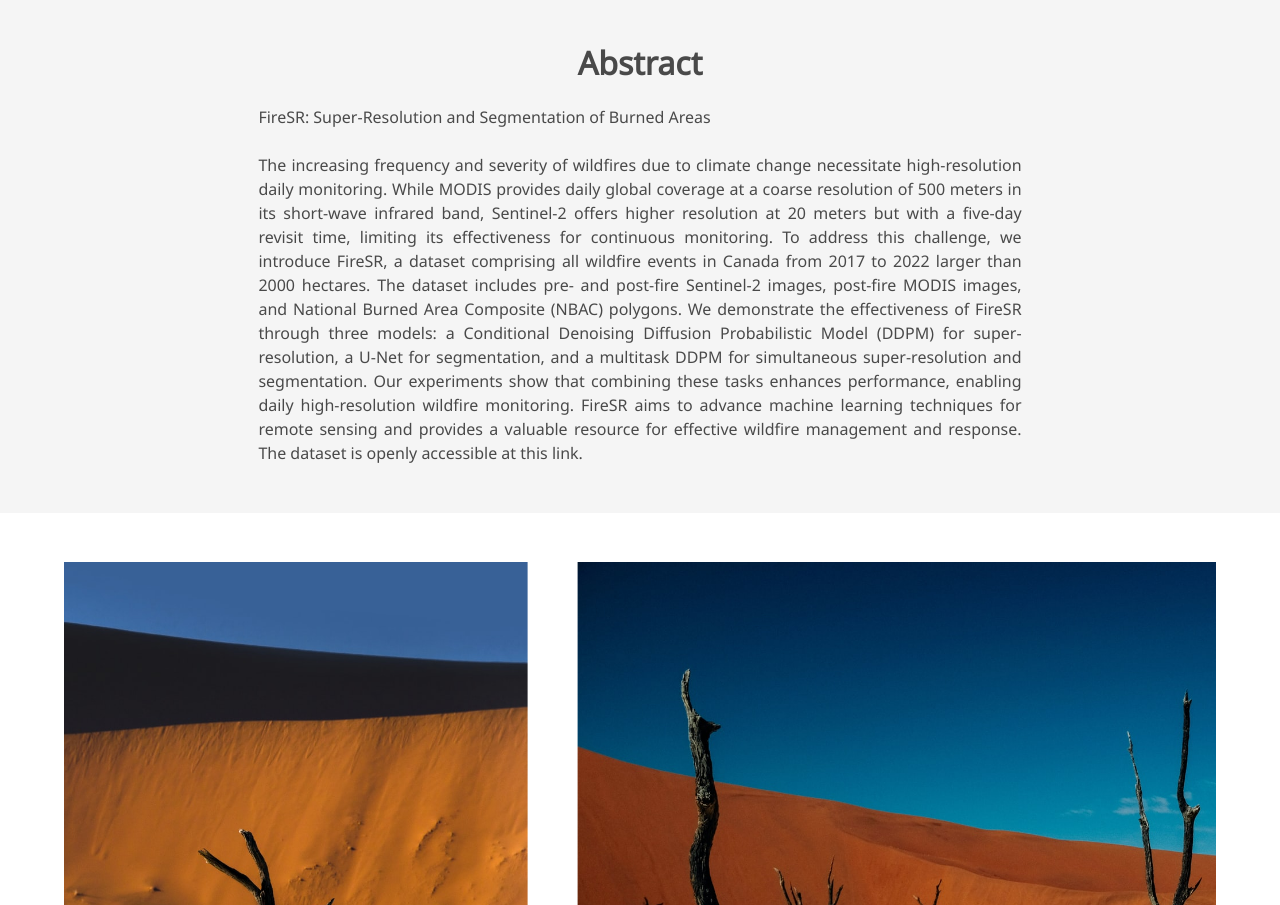
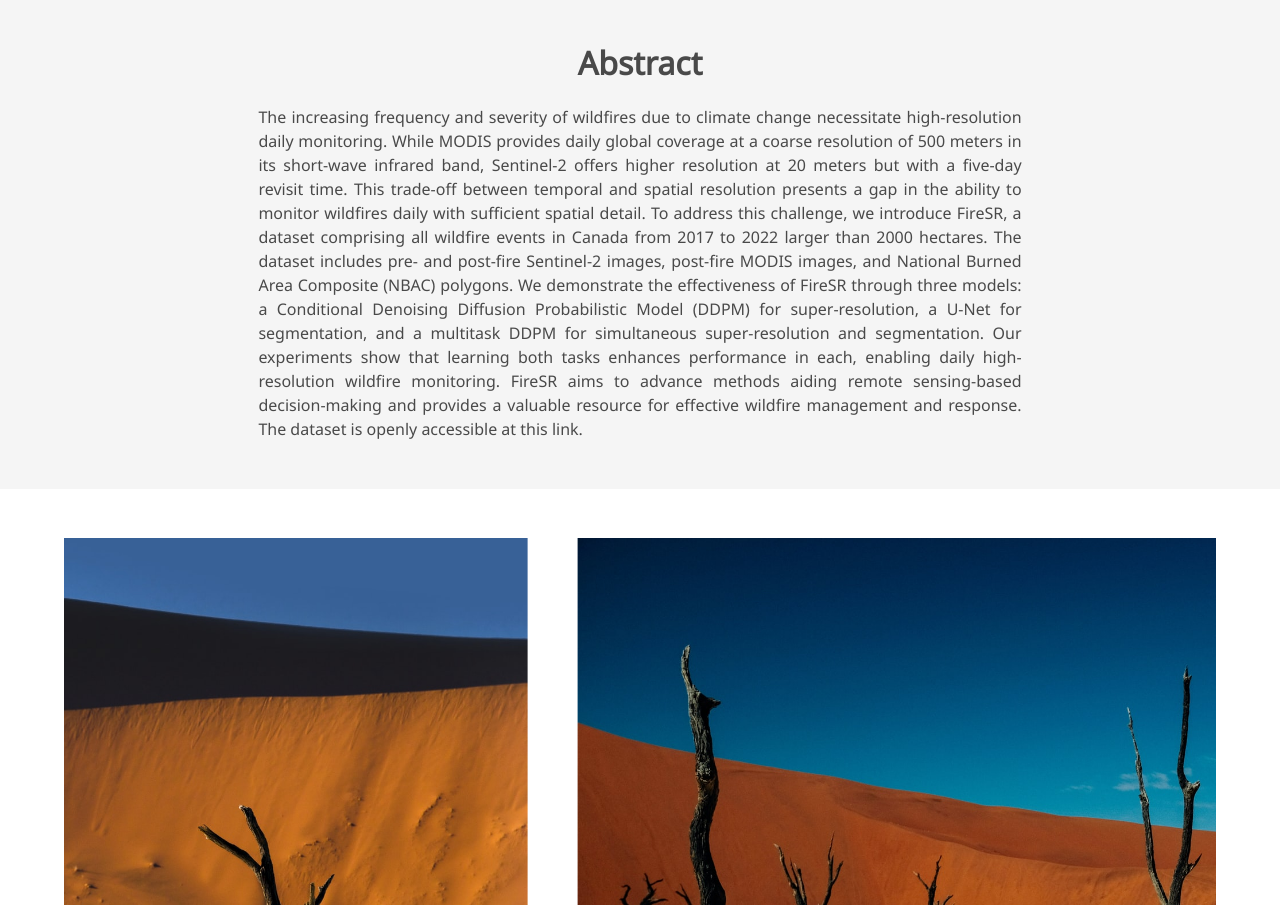
Before and after one commit to EricBrune/FireSR, a plain HTML site: page index.html in a window 1280 px wide. Shown: the part 804-1709 px from the top of the page. Drawn offline with nearby package versions, Linux system fonts and the light colour scheme; some icons are missing; a web font is replaced by a local one.

Commit message:
Update abstract

```diff
--- a/index.html
+++ b/index.html
@@ -124,9 +124,7 @@
           <h2 class="title is-3">Abstract</h2>
           <div class="content has-text-justified">
             <p>
-              FireSR: Super-Resolution and Segmentation of Burned Areas
-              <br><br>
-              The increasing frequency and severity of wildfires due to climate change necessitate high-resolution daily monitoring. While MODIS provides daily global coverage at a coarse resolution of 500 meters in its short-wave infrared band, Sentinel-2 offers higher resolution at 20 meters but with a five-day revisit time, limiting its effectiveness for continuous monitoring. To address this challenge, we introduce FireSR, a dataset comprising all wildfire events in Canada from 2017 to 2022 larger than 2000 hectares. The dataset includes pre- and post-fire Sentinel-2 images, post-fire MODIS images, and National Burned Area Composite (NBAC) polygons. We demonstrate the effectiveness of FireSR through three models: a Conditional Denoising Diffusion Probabilistic Model (DDPM) for super-resolution, a U-Net for segmentation, and a multitask DDPM for simultaneous super-resolution and segmentation. Our experiments show that combining these tasks enhances performance, enabling daily high-resolution wildfire monitoring. FireSR aims to advance machine learning techniques for remote sensing and provides a valuable resource for effective wildfire management and response. The dataset is openly accessible at <a href="https://drive.google.com/drive/folders/YOUR_DATASET_LINK" target="_blank">this link</a>.
+              The increasing frequency and severity of wildfires due to climate change necessitate high-resolution daily monitoring. While MODIS provides daily global coverage at a coarse resolution of 500 meters in its short-wave infrared band, Sentinel-2 offers higher resolution at 20 meters but with a five-day revisit time. This trade-off between temporal and spatial resolution presents a gap in the ability to monitor wildfires daily with sufficient spatial detail. To address this challenge, we introduce FireSR, a dataset comprising all wildfire events in Canada from 2017 to 2022 larger than 2000 hectares. The dataset includes pre- and post-fire Sentinel-2 images, post-fire MODIS images, and National Burned Area Composite (NBAC) polygons. We demonstrate the effectiveness of FireSR through three models: a Conditional Denoising Diffusion Probabilistic Model (DDPM) for super-resolution, a U-Net for segmentation, and a multitask DDPM for simultaneous super-resolution and segmentation. Our experiments show that learning both tasks enhances performance in each, enabling daily high-resolution wildfire monitoring. FireSR aims to advance methods aiding remote sensing-based decision-making and provides a valuable resource for effective wildfire management and response. The dataset is openly accessible at <a href="https://drive.google.com/drive/folders/YOUR_DATASET_LINK" target="_blank">this link</a>.
             </p>
           </div>
         </div>
```
